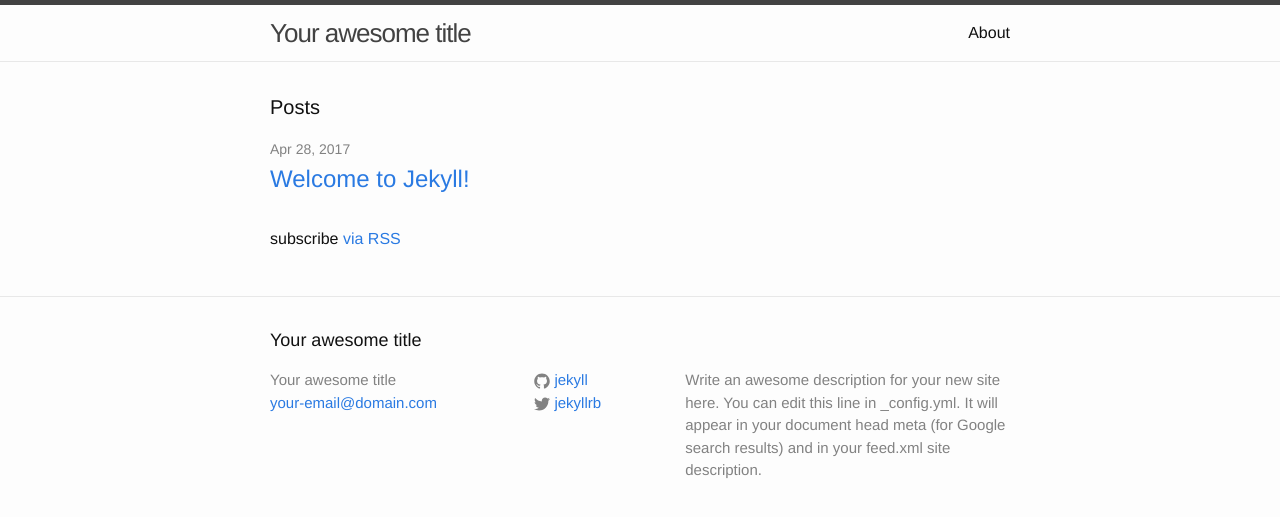
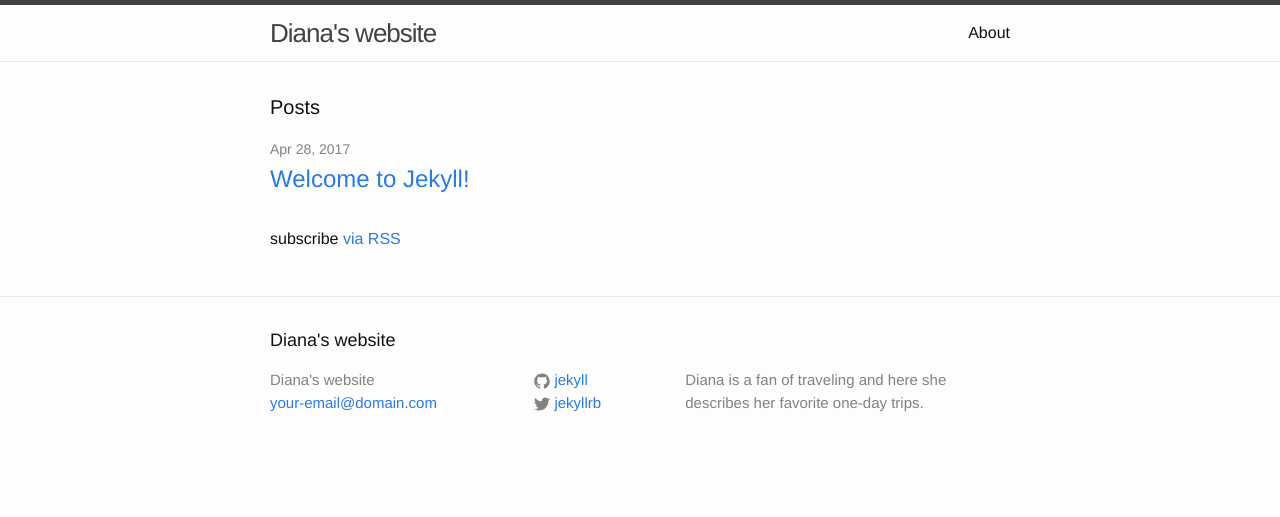
Before and after one commit to darutges/verbose-fiesta, a Jekyll site: the page built from index.html, in a window 1280 px wide. Shown: the top 517 px of the page. Built offline with Jekyll 4.4.1, drawn with Linux system fonts in a browser that asks for light colours.

Commit message:
Update _config.yml

```diff
--- a/_config.yml
+++ b/_config.yml
@@ -6,12 +6,10 @@
 # 'jekyll serve'. If you change this file, please restart the server process.
 
 # Site settings
-title: Your awesome title
+title: Diana's website
 email: your-email@domain.com
 description: > # this means to ignore newlines until "baseurl:"
-  Write an awesome description for your new site here. You can edit this
-  line in _config.yml. It will appear in your document head meta (for
-  Google search results) and in your feed.xml site description.
+  Diana is a fan of traveling and here she describes her favorite one-day trips.
 baseurl: "" # the subpath of your site, e.g. /blog
 url: "http://yourdomain.com" # the base hostname & protocol for your site
 twitter_username: jekyllrb
```
